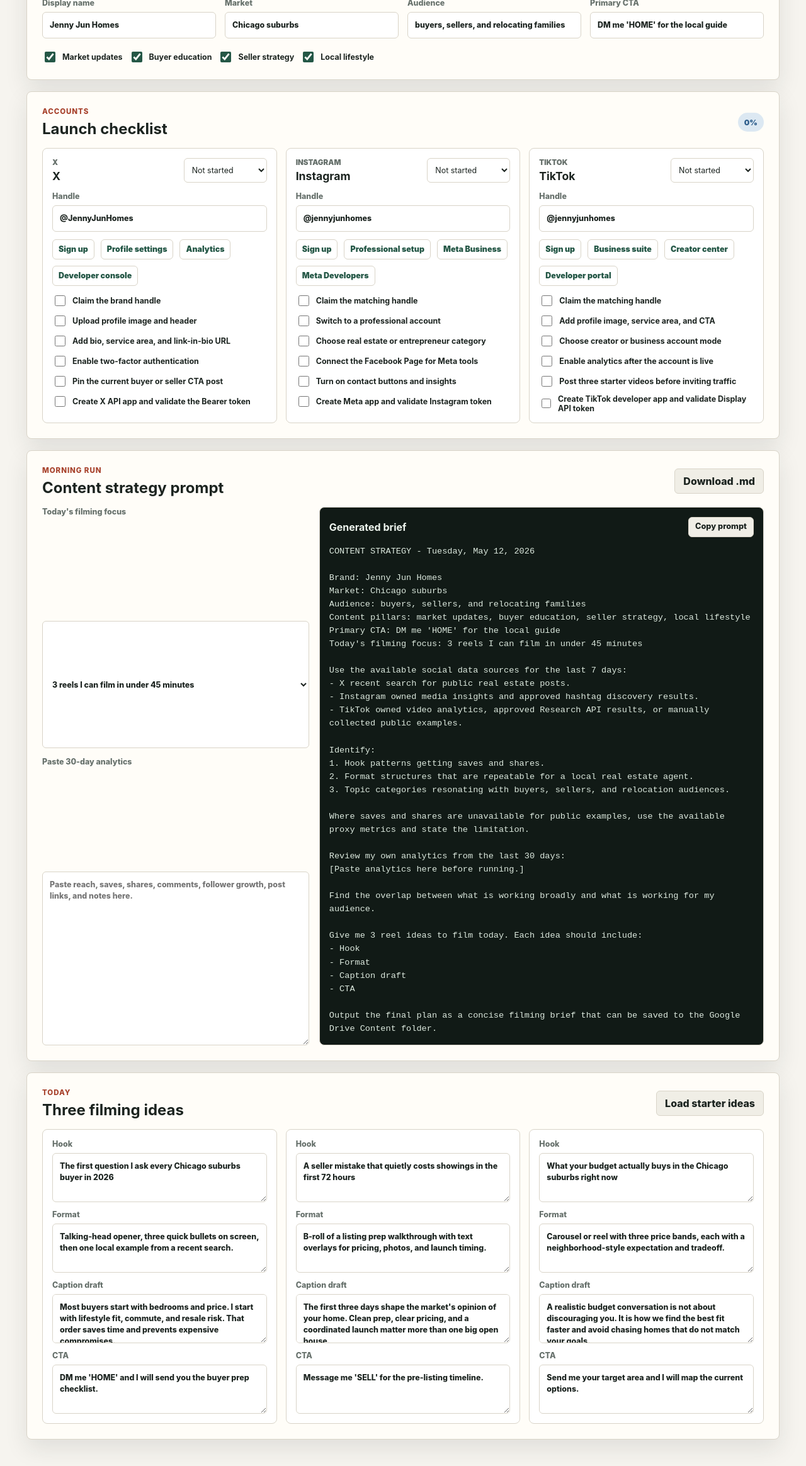
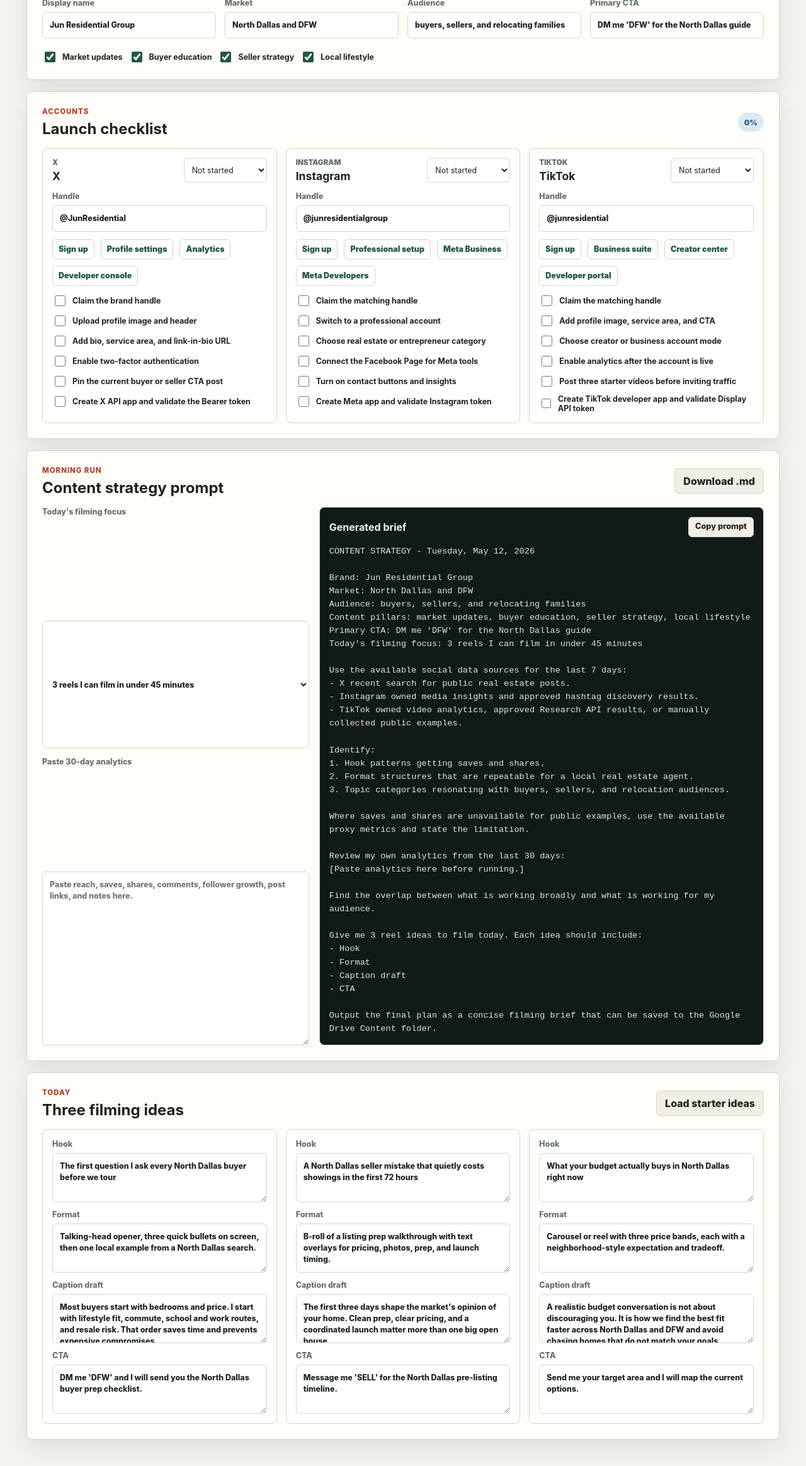
Before and after one commit to andrewsyjun/jennyscontents, a website: page index.html in a window 1280 px wide. Shown: the part 186-2514 px from the top of the page at 63% size. Drawn offline with Linux system fonts and the light colour scheme.

Commit message:
Update brand defaults for Jun Residential Group

```diff
--- a/app.js
+++ b/app.js
@@ -5,7 +5,7 @@
     id: "x",
     label: "X",
     name: "X",
-    handle: "@JennyJunHomes",
+    handle: "@JunResidential",
     links: [
       ["Sign up", "https://x.com/i/flow/signup"],
       ["Profile settings", "https://x.com/settings/profile"],
@@ -25,7 +25,7 @@
     id: "instagram",
     label: "Instagram",
     name: "Instagram",
-    handle: "@jennyjunhomes",
+    handle: "@junresidentialgroup",
     links: [
       ["Sign up", "https://www.instagram.com/accounts/emailsignup/"],
       ["Professional setup", "https://www.instagram.com/accounts/convert_to_professional_account/"],
@@ -45,7 +45,7 @@
     id: "tiktok",
     label: "TikTok",
     name: "TikTok",
-    handle: "@jennyjunhomes",
+    handle: "@junresidential",
     links: [
       ["Sign up", "https://www.tiktok.com/signup"],
       ["Business suite", "https://www.tiktok.com/business-suite"],
@@ -65,36 +65,52 @@
 
 const starterIdeas = [
   {
-    hook: "The first question I ask every Chicago suburbs buyer in 2026",
-    format: "Talking-head opener, three quick bullets on screen, then one local example from a recent search.",
+    hook: "The first question I ask every North Dallas buyer before we tour",
+    format: "Talking-head opener, three quick bullets on screen, then one local example from a North Dallas search.",
     caption:
-      "Most buyers start with bedrooms and price. I start with lifestyle fit, commute, and resale risk. That order saves time and prevents expensive compromises.",
-    cta: "DM me 'HOME' and I will send you the buyer prep checklist.",
+      "Most buyers start with bedrooms and price. I start with lifestyle fit, commute, school and work routes, and resale risk. That order saves time and prevents expensive compromises.",
+    cta: "DM me 'DFW' and I will send you the North Dallas buyer prep checklist.",
   },
   {
-    hook: "A seller mistake that quietly costs showings in the first 72 hours",
-    format: "B-roll of a listing prep walkthrough with text overlays for pricing, photos, and launch timing.",
+    hook: "A North Dallas seller mistake that quietly costs showings in the first 72 hours",
+    format: "B-roll of a listing prep walkthrough with text overlays for pricing, photos, prep, and launch timing.",
     caption:
       "The first three days shape the market's opinion of your home. Clean prep, clear pricing, and a coordinated launch matter more than one big open house.",
-    cta: "Message me 'SELL' for the pre-listing timeline.",
+    cta: "Message me 'SELL' for the North Dallas pre-listing timeline.",
   },
   {
-    hook: "What your budget actually buys in the Chicago suburbs right now",
+    hook: "What your budget actually buys in North Dallas right now",
     format: "Carousel or reel with three price bands, each with a neighborhood-style expectation and tradeoff.",
     caption:
-      "A realistic budget conversation is not about discouraging you. It is how we find the best fit faster and avoid chasing homes that do not match your goals.",
+      "A realistic budget conversation is not about discouraging you. It is how we find the best fit faster across North Dallas and DFW and avoid chasing homes that do not match your goals.",
     cta: "Send me your target area and I will map the current options.",
   },
 ];
+
+const legacyDefaults = {
+  displayName: "Jenny Jun Homes",
+  market: "Chicago suburbs",
+  primaryCta: "DM me 'HOME' for the local guide",
+  accountHandles: {
+    x: "@JennyJunHomes",
+    instagram: "@jennyjunhomes",
+    tiktok: "@jennyjunhomes",
+  },
+  ideaHooks: [
+    "The first question I ask every Chicago suburbs buyer in 2026",
+    "A seller mistake that quietly costs showings in the first 72 hours",
+    "What your budget actually buys in the Chicago suburbs right now",
+  ],
+};
 
 let state = loadState();
 
 function loadState() {
   const defaults = {
-    displayName: "Jenny Jun Homes",
-    market: "Chicago suburbs",
+    displayName: "Jun Residential Group",
+    market: "North Dallas and DFW",
     audience: "buyers, sellers, and relocating families",
-    primaryCta: "DM me 'HOME' for the local guide",
+    primaryCta: "DM me 'DFW' for the North Dallas guide",
     focus: "3 reels I can film in under 45 minutes",
     analytics: "",
     pillarMarket: true,
@@ -106,10 +122,41 @@
   };
 
   try {
-    return { ...defaults, ...JSON.parse(localStorage.getItem(STORAGE_KEY) || "{}") };
+    return migrateState(JSON.parse(localStorage.getItem(STORAGE_KEY) || "{}"), defaults);
   } catch {
     return defaults;
   }
+}
+
+function migrateState(saved, defaults) {
+  const next = { ...defaults, ...saved };
+
+  if (!saved.displayName || saved.displayName === legacyDefaults.displayName) {
+    next.displayName = defaults.displayName;
+  }
+
+  if (!saved.market || saved.market === legacyDefaults.market) {
+    next.market = defaults.market;
+  }
+
+  if (!saved.primaryCta || saved.primaryCta === legacyDefaults.primaryCta) {
+    next.primaryCta = defaults.primaryCta;
+  }
+
+  next.accounts = { ...(saved.accounts || {}) };
+  platforms.forEach((platform) => {
+    const account = { ...(next.accounts[platform.id] || {}) };
+    if (account.handle === legacyDefaults.accountHandles[platform.id]) {
+      account.handle = platform.handle;
+      next.accounts[platform.id] = account;
+    }
+  });
+
+  if (!Array.isArray(saved.ideas) || saved.ideas.some((idea) => legacyDefaults.ideaHooks.includes(idea.hook))) {
+    next.ideas = structuredClone(starterIdeas);
+  }
+
+  return next;
 }
 
 function persist() {
--- a/data/manual-trends.example.json
+++ b/data/manual-trends.example.json
@@ -4,7 +4,7 @@
     "source": "manual_research",
     "url": "https://www.instagram.com/reel/example/",
     "created_at": "2026-05-12T09:00:00-05:00",
-    "caption_or_text": "Example: 3 things buyers miss before making an offer",
+    "caption_or_text": "Example: 3 things North Dallas buyers miss before making an offer",
     "format": "reel",
     "views": 120000,
     "likes": 3200,
@@ -18,7 +18,7 @@
     "source": "manual_research",
     "url": "https://www.tiktok.com/@example/video/123",
     "created_at": "2026-05-12T10:00:00-05:00",
-    "caption_or_text": "Example: I would not buy a house until checking this",
+    "caption_or_text": "Example: I would not buy in DFW until checking this",
     "format": "short_video",
     "views": 85000,
     "likes": 2400,
--- a/index.html
+++ b/index.html
@@ -31,11 +31,11 @@
         <div class="form-grid">
           <label>
             Display name
-            <input data-store="displayName" value="Jenny Jun Homes" />
+            <input data-store="displayName" value="Jun Residential Group" />
           </label>
           <label>
             Market
-            <input data-store="market" value="Chicago suburbs" />
+            <input data-store="market" value="North Dallas and DFW" />
           </label>
           <label>
             Audience
@@ -43,7 +43,7 @@
           </label>
           <label>
             Primary CTA
-            <input data-store="primaryCta" value="DM me 'HOME' for the local guide" />
+            <input data-store="primaryCta" value="DM me 'DFW' for the North Dallas guide" />
           </label>
         </div>
 
--- a/scripts/run-content-strategy.mjs
+++ b/scripts/run-content-strategy.mjs
@@ -25,7 +25,7 @@
 const runDate = options.date ? parseDate(options.date) : new Date();
 const runDateKey = formatDateKey(runDate);
 const graphVersion = process.env.META_GRAPH_VERSION || "v25.0";
-const market = process.env.CONTENT_MARKET || "Chicago suburbs";
+const market = process.env.CONTENT_MARKET || "North Dallas and DFW";
 const warnings = [];
 const sourceStatus = [];
 
```
Also changed, not shown: docs/DATA_ACCESS.md (+8 -3 lines), README.md, 1 other file.
